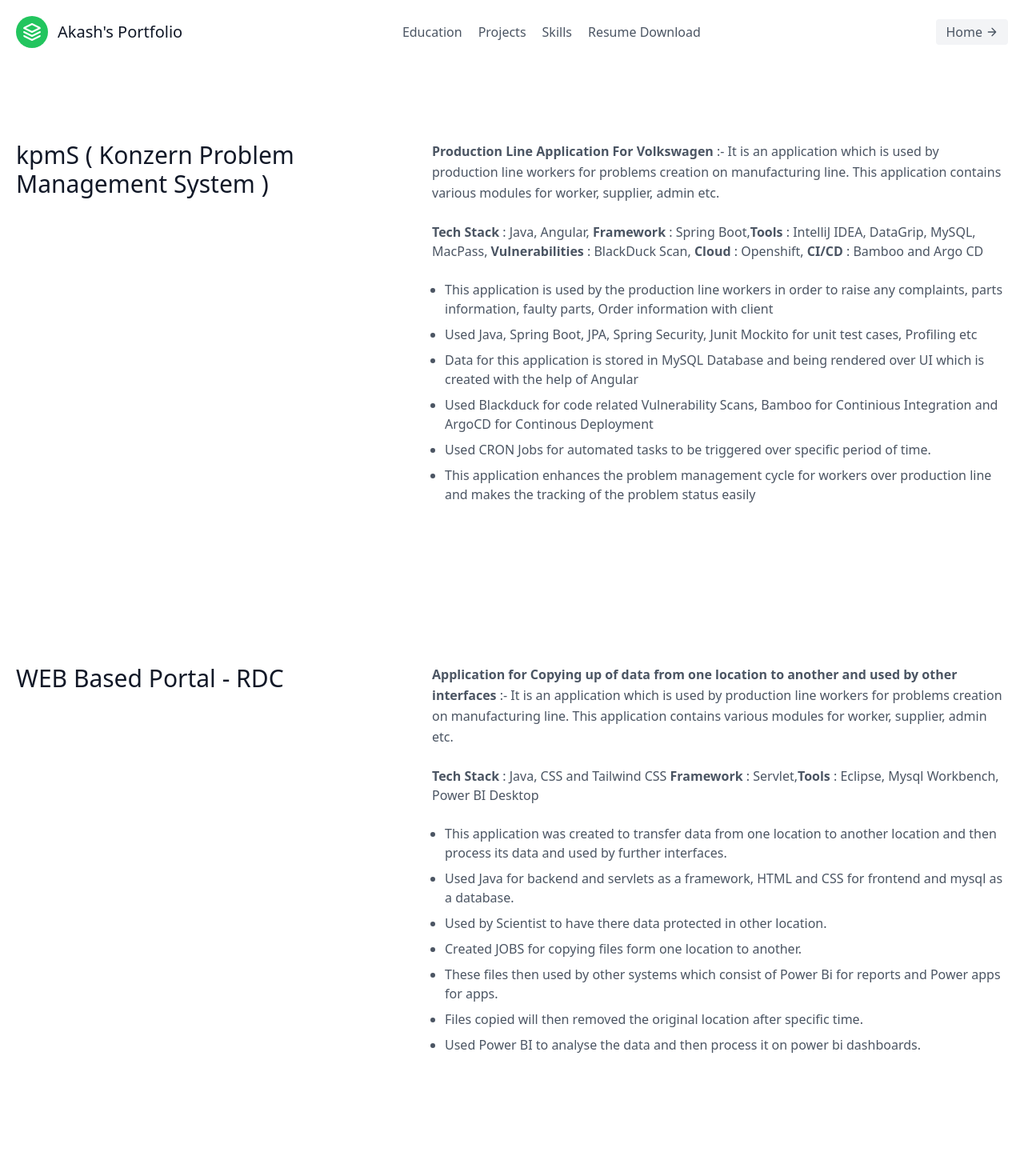
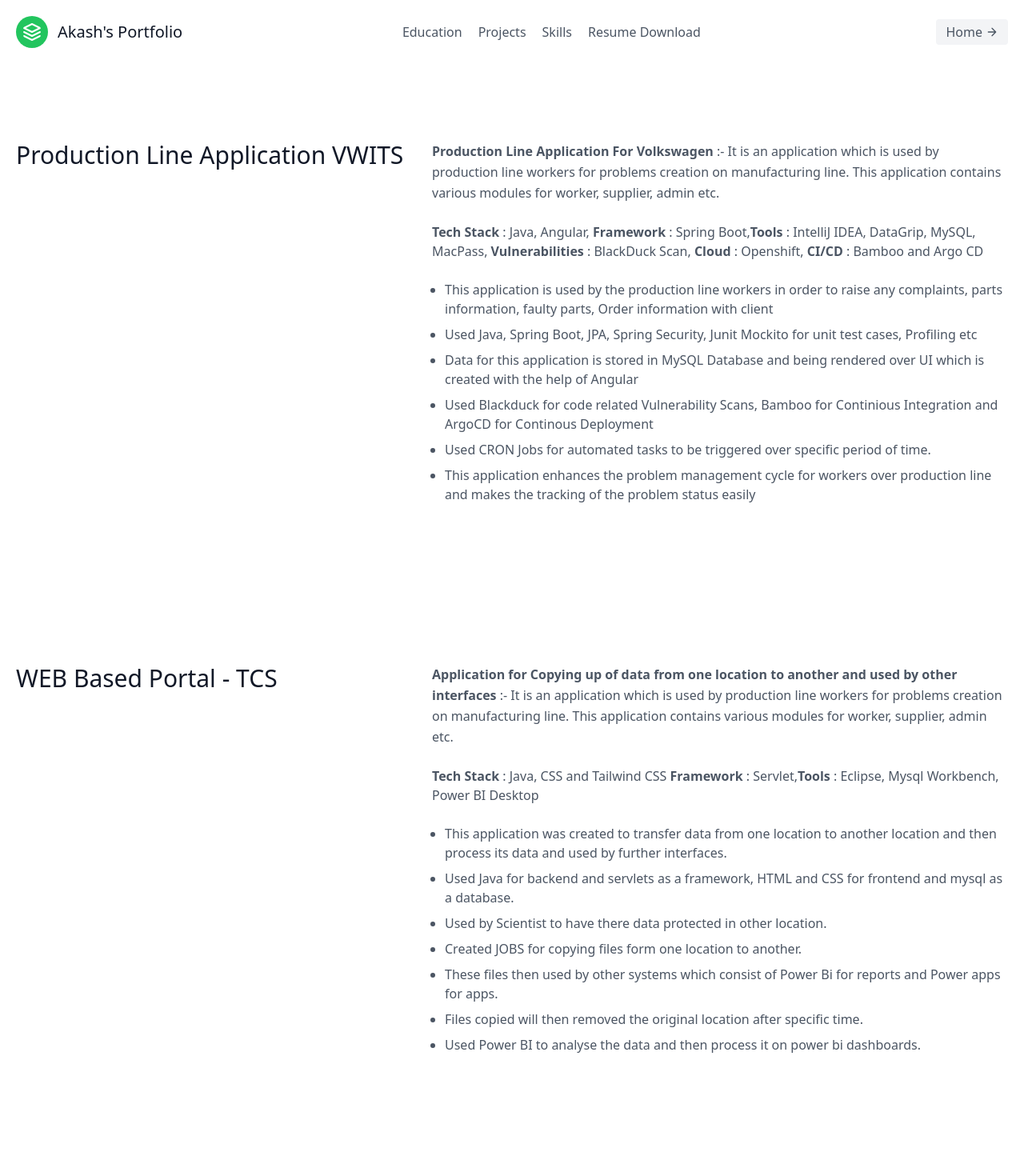
Before and after one commit to akash8993/portfolio, an Angular app: page /projects in a window 1280 px wide. Shown: the top 1470 px of the page at 80% size. Built offline with nearby package versions, Linux system fonts and the light colour scheme.

Commit message:
Update projects.component.html

```diff
--- a/src/app/projects/projects.component.html
+++ b/src/app/projects/projects.component.html
@@ -2,7 +2,7 @@
 
 <section class="text-gray-600 body-font">
     <div class="container px-5 py-24 mx-auto flex flex-wrap">
-      <h2 class="sm:text-3xl text-2xl text-gray-900 font-medium title-font mb-2 md:w-2/5">kpmS ( Konzern Problem Management System )</h2>
+      <h2 class="sm:text-3xl text-2xl text-gray-900 font-medium title-font mb-2 md:w-2/5">Production Line Application VWITS</h2>
       <div class="md:w-3/5 md:pl-6">
         <p class="leading-relaxed text-base"> <strong>Production Line Application For Volkswagen</strong> :- It is an application which is used by production line workers for problems creation on manufacturing line. This application contains various modules for worker, supplier, admin etc.</p>
         <br>
@@ -25,7 +25,7 @@
 
   <section class="text-gray-600 body-font">
     <div class="container px-5 py-24 mx-auto flex flex-wrap">
-      <h2 class="sm:text-3xl text-2xl text-gray-900 font-medium title-font mb-2 md:w-2/5"> WEB Based Portal - RDC
+      <h2 class="sm:text-3xl text-2xl text-gray-900 font-medium title-font mb-2 md:w-2/5"> WEB Based Portal - TCS
     </h2>
       <div class="md:w-3/5 md:pl-6">
         <p class="leading-relaxed text-base"> <strong>Application for Copying up of data from one location to another and used by other interfaces</strong> :- It is an application which is used by production line workers for problems creation on manufacturing line. This application contains various modules for worker, supplier, admin etc.</p>
```
